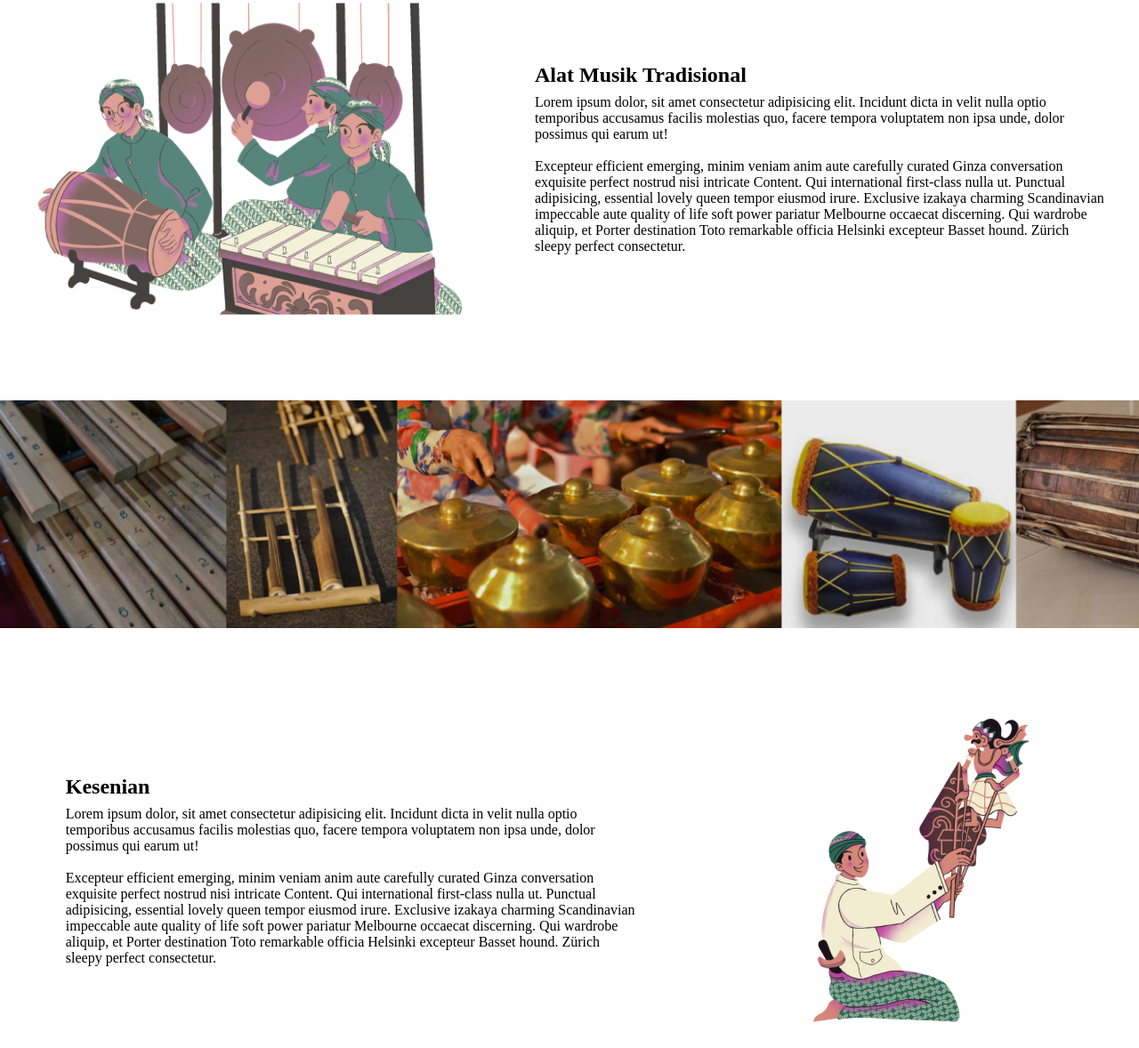
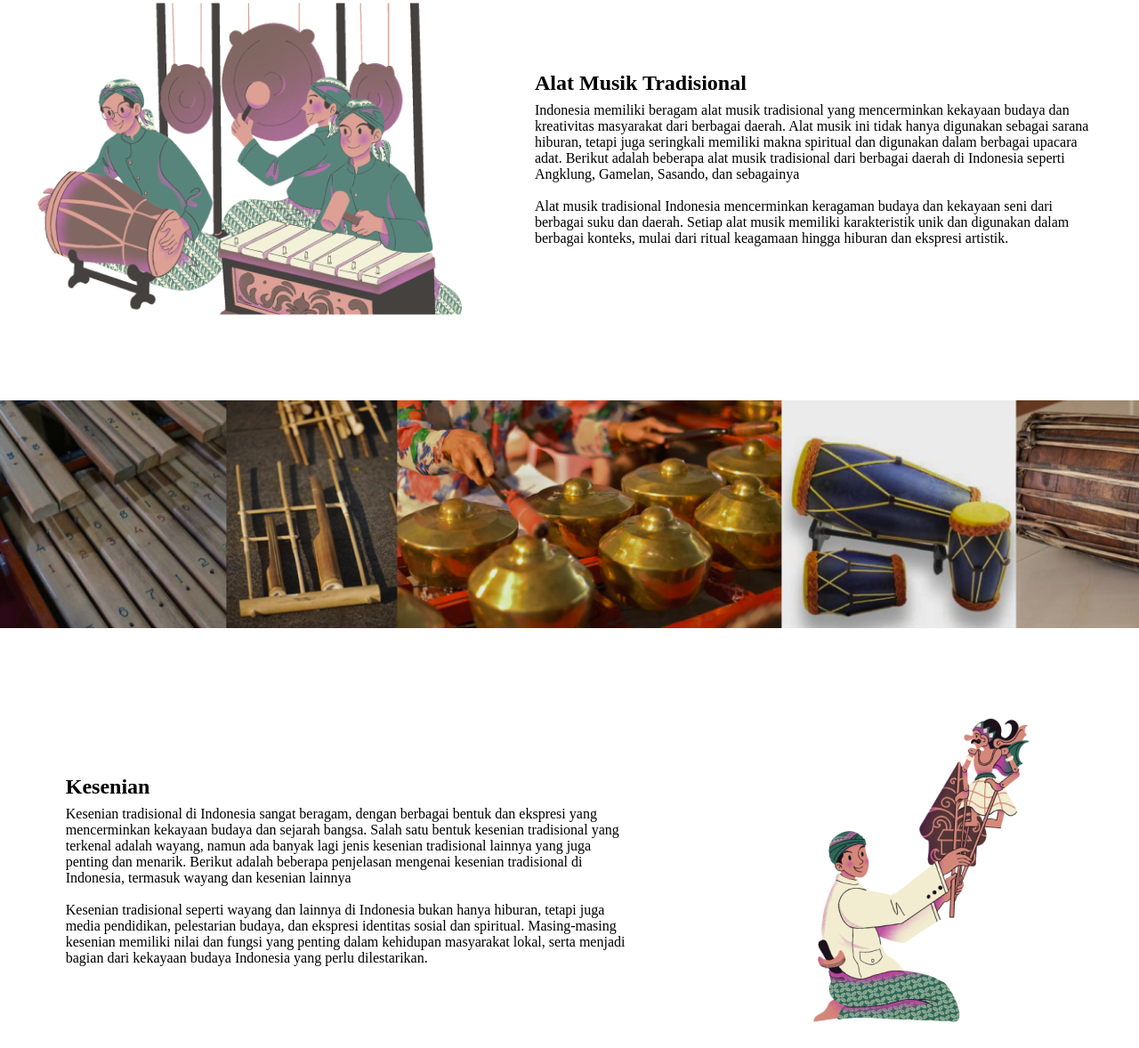
Before and after one commit to ZW-Rays/education-web, a plain HTML site: page seni-kerajinan.html in a window 1280 px wide. Shown: the part 1547-2725 px from the top of the page at 89% size. Drawn offline with Linux system fonts and the light colour scheme.

Commit message:
change lorem ipsum

```diff
--- a/seni-kerajinan.html
+++ b/seni-kerajinan.html
@@ -38,16 +38,9 @@
         <div class="container flex space-around items-center h100">
             <div class="tradisonal">
                 <h2>Tari Tradisional</h2>
-                <p>Lorem ipsum dolor, sit amet consectetur adipisicing elit. Incidunt dicta in velit nulla optio
-                    temporibus accusamus facilis molestias quo, facere tempora voluptatem non ipsa unde, dolor possimus
-                    qui earum ut!</p>
+                <p>Tari tradisional di Indonesia merupakan ekspresi budaya yang kaya dan beragam, mencerminkan warisan sejarah, kepercayaan, dan nilai-nilai dari berbagai suku dan daerah di seluruh nusantara. Setiap tarian memiliki ciri khas tersendiri, baik dari segi gerakan, kostum, musik, maupun makna yang terkandung. Berikut beberapa contoh tari tradisional dari berbagai daerah di Indonesia</p>
                 <br>
-                <p>Excepteur efficient emerging, minim veniam anim aute carefully curated Ginza conversation exquisite
-                    perfect nostrud nisi intricate Content. Qui international first-class nulla ut. Punctual
-                    adipisicing, essential lovely queen tempor eiusmod irure. Exclusive izakaya charming Scandinavian
-                    impeccable aute quality of life soft power pariatur Melbourne occaecat discerning. Qui wardrobe
-                    aliquip, et Porter destination Toto remarkable officia Helsinki excepteur Basset hound. Zürich
-                    sleepy perfect consectetur.</p>
+                <p>Setiap tarian tradisional di Indonesia memiliki keunikan dan daya tarik tersendiri, yang tidak hanya sebagai hiburan tetapi juga sebagai media untuk melestarikan dan memperkenalkan budaya lokal kepada generasi muda serta dunia internasional.</p>
             </div>
             <img src="assets/img-seni-2.png" alt="seni-2">
         </div>
@@ -66,16 +59,9 @@
             <img src="assets/img-seni-4.png" alt="seni-4">
             <div class="tradisonal">
                 <h2>Alat Musik Tradisional</h2>
-                <p>Lorem ipsum dolor, sit amet consectetur adipisicing elit. Incidunt dicta in velit nulla optio
-                    temporibus accusamus facilis molestias quo, facere tempora voluptatem non ipsa unde, dolor possimus
-                    qui earum ut!</p>
+                <p>Indonesia memiliki beragam alat musik tradisional yang mencerminkan kekayaan budaya dan kreativitas masyarakat dari berbagai daerah. Alat musik ini tidak hanya digunakan sebagai sarana hiburan, tetapi juga seringkali memiliki makna spiritual dan digunakan dalam berbagai upacara adat. Berikut adalah beberapa alat musik tradisional dari berbagai daerah di Indonesia seperti Angklung, Gamelan, Sasando, dan sebagainya</p>
                 <br>
-                <p>Excepteur efficient emerging, minim veniam anim aute carefully curated Ginza conversation exquisite
-                    perfect nostrud nisi intricate Content. Qui international first-class nulla ut. Punctual
-                    adipisicing, essential lovely queen tempor eiusmod irure. Exclusive izakaya charming Scandinavian
-                    impeccable aute quality of life soft power pariatur Melbourne occaecat discerning. Qui wardrobe
-                    aliquip, et Porter destination Toto remarkable officia Helsinki excepteur Basset hound. Zürich
-                    sleepy perfect consectetur.</p>
+                <p>Alat musik tradisional Indonesia mencerminkan keragaman budaya dan kekayaan seni dari berbagai suku dan daerah. Setiap alat musik memiliki karakteristik unik dan digunakan dalam berbagai konteks, mulai dari ritual keagamaan hingga hiburan dan ekspresi artistik.</p>
             </div>
         </div>
     </section>
@@ -92,16 +78,9 @@
         <div class="container flex space-around items-center h100">
             <div class="tradisonal">
                 <h2>Kesenian</h2>
-                <p>Lorem ipsum dolor, sit amet consectetur adipisicing elit. Incidunt dicta in velit nulla optio
-                    temporibus accusamus facilis molestias quo, facere tempora voluptatem non ipsa unde, dolor possimus
-                    qui earum ut!</p>
+                <p>Kesenian tradisional di Indonesia sangat beragam, dengan berbagai bentuk dan ekspresi yang mencerminkan kekayaan budaya dan sejarah bangsa. Salah satu bentuk kesenian tradisional yang terkenal adalah wayang, namun ada banyak lagi jenis kesenian tradisional lainnya yang juga penting dan menarik. Berikut adalah beberapa penjelasan mengenai kesenian tradisional di Indonesia, termasuk wayang dan kesenian lainnya</p>
                 <br>
-                <p>Excepteur efficient emerging, minim veniam anim aute carefully curated Ginza conversation exquisite
-                    perfect nostrud nisi intricate Content. Qui international first-class nulla ut. Punctual
-                    adipisicing, essential lovely queen tempor eiusmod irure. Exclusive izakaya charming Scandinavian
-                    impeccable aute quality of life soft power pariatur Melbourne occaecat discerning. Qui wardrobe
-                    aliquip, et Porter destination Toto remarkable officia Helsinki excepteur Basset hound. Zürich
-                    sleepy perfect consectetur.</p>
+                <p>Kesenian tradisional seperti wayang dan lainnya di Indonesia bukan hanya hiburan, tetapi juga media pendidikan, pelestarian budaya, dan ekspresi identitas sosial dan spiritual. Masing-masing kesenian memiliki nilai dan fungsi yang penting dalam kehidupan masyarakat lokal, serta menjadi bagian dari kekayaan budaya Indonesia yang perlu dilestarikan.</p>
             </div>
             <img src="assets/img-seni-6.png" alt="seni-6">
         </div>
```
